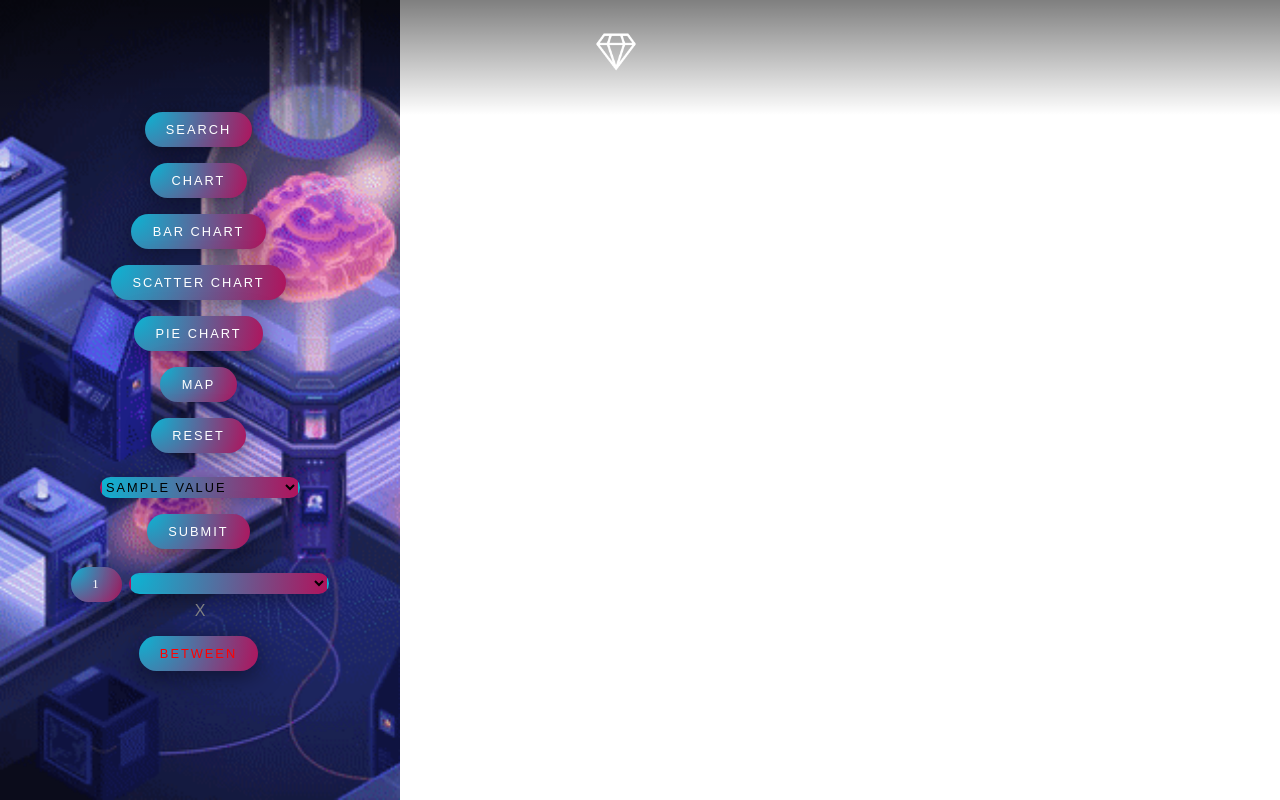
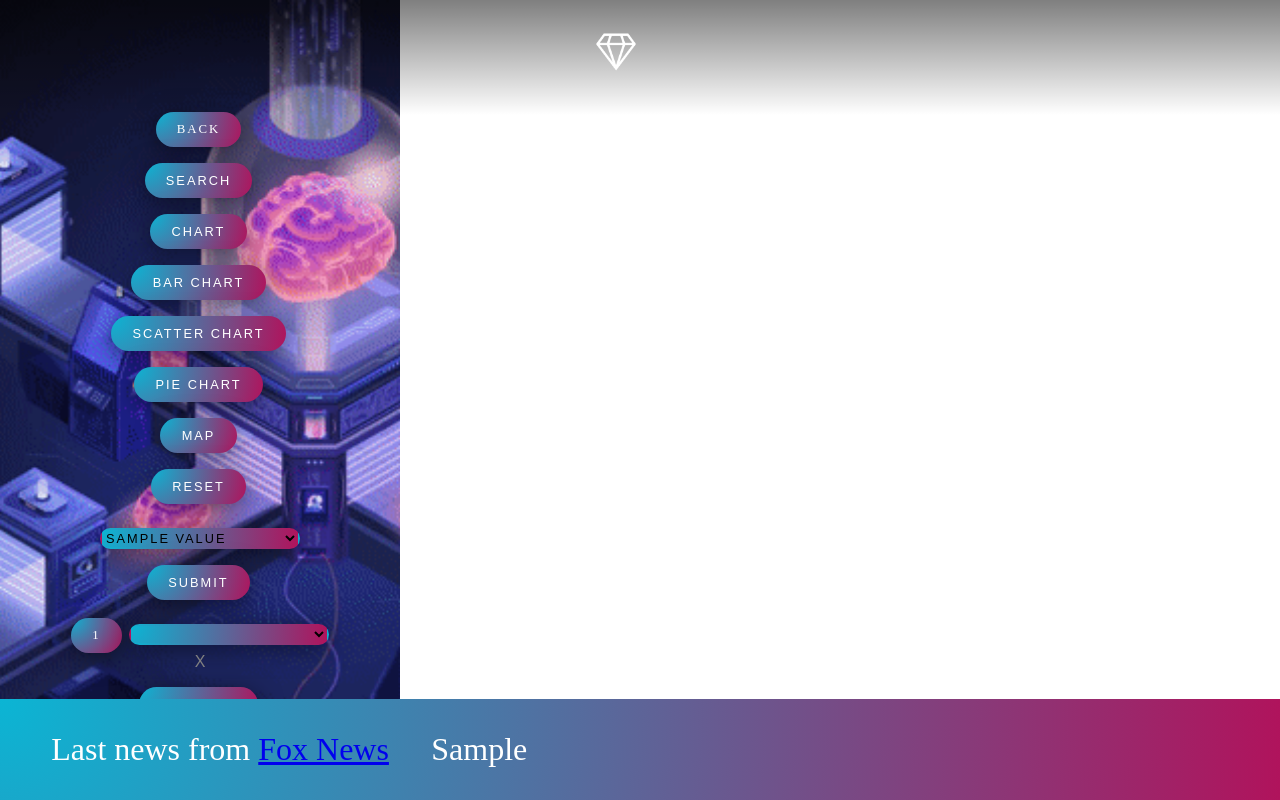
Before and after one commit to mirceavlad/TeVi---Terrorism-Data-Visualiser-REST-API-CLIENT, a PHP site: the page made by Backend/views/map.php.twig in a window 1280 px wide. Run offline with PHP 8.4, Linux system fonts and the light colour scheme; the template is opened without the code that fills it: most values are stand-ins (such as "Sample title", 1, 10 or a date in 2020); lists and menus that the app fills with data are empty; some libraries are stand-ins or nearby versions.

Commit message:
Complete Backend Frontend Integration

```diff
--- a/Backend/views/map.php.twig
+++ b/Backend/views/map.php.twig
@@ -25,6 +25,7 @@
 <div class="footer-content">
 <div id="param">
 
+    <a class="btn cta-btn" href="../views/menu.php"> BACK</a>
 
       <form method="post" id="filtere">
          <input name="Search" type="submit" value="Search" class="btn cta-btn"/>
@@ -93,7 +94,7 @@
 
 
 	</div></div>
-         <div id="harta"></div>
+         <div id="harta" class = "map"></div>
 </div>
 
         <script>
@@ -136,6 +137,19 @@ function createMarker(coordonates,data){
 
   </script>
 <script async defer src="https://maps.googleapis.com/maps/api/js?key=AIzaSyDtKxEnjmFmud3qf7EQAxdvUyDGrbxhXeo&callback=initMap"></script>
+<footer>
+<div class="container_menu_footer">
 
+<marquee aligh = "left" truespeed = "10" class = "news">
+<p>
+Last news from <a href="https://www.foxnews.com/category/world/terrorism">Fox News</a></p>
+ {% for valueNews in valuesNews %}
+
+     <p> {{valueNews}} </p>
+
+  {% endfor %}
+  </marquee>
+   </div>
+      </footer>
         </body>
         </html>
--- a/Backend/views/menu.php
+++ b/Backend/views/menu.php
@@ -12,6 +12,7 @@
 <body  style = "background-color:white;">
 
 <header>
+
 <div class="container_menu">
             <nav class="nav">
 
@@ -34,6 +35,7 @@
 <div class="map" id = "map">
 </div>
 <div class="wrapper" id = "wrapper">
+<a class="btn cta-btn" href="../views/index.php"> BACK</a>
      <h1> Choose the visual mode</h1>
 	<div class="container" id="c0">
 		<div class="image" id="i0">
```
Also changed, not shown: Backend/views/pag.php.twig (+6 -3 lines), GoogleMap.png (added).
